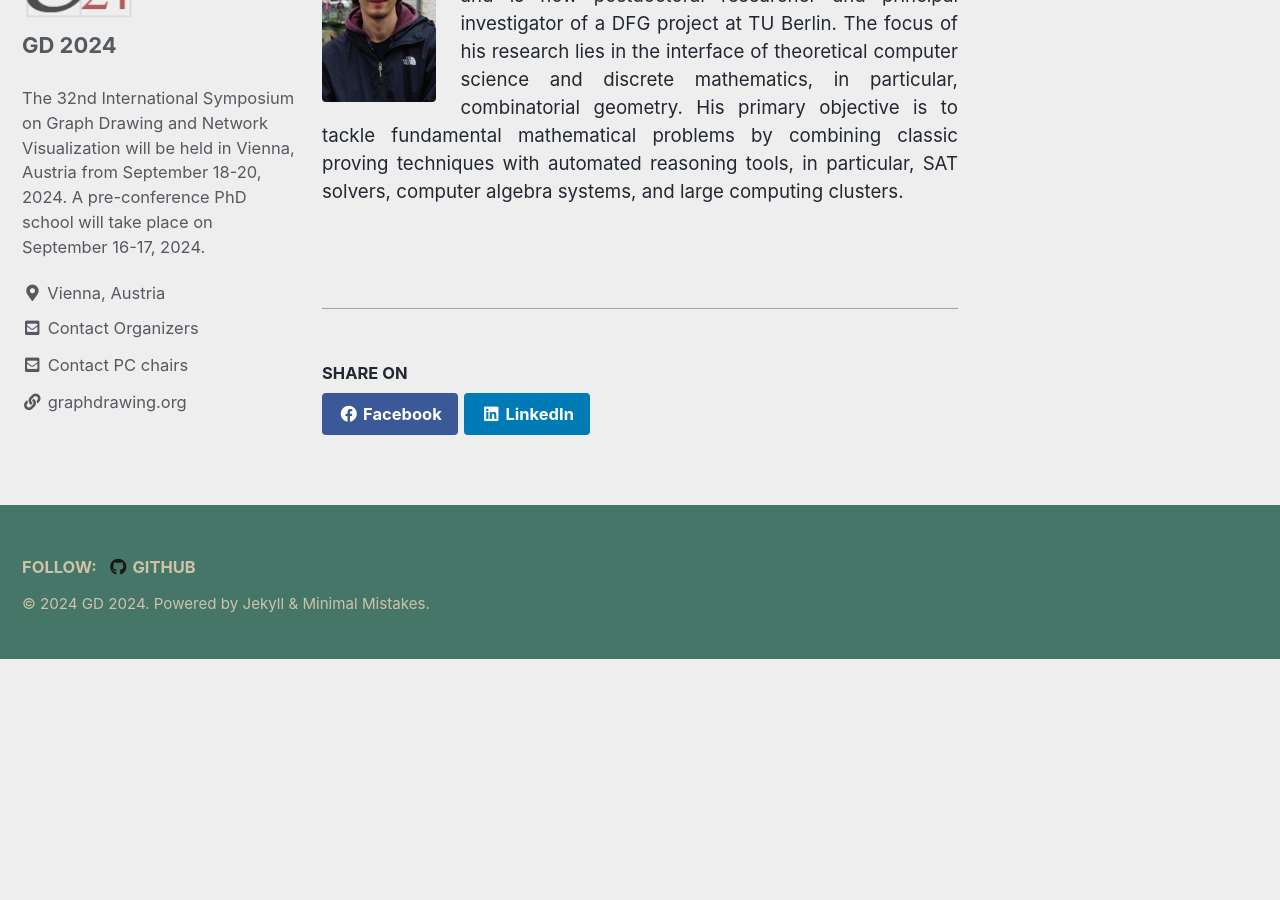
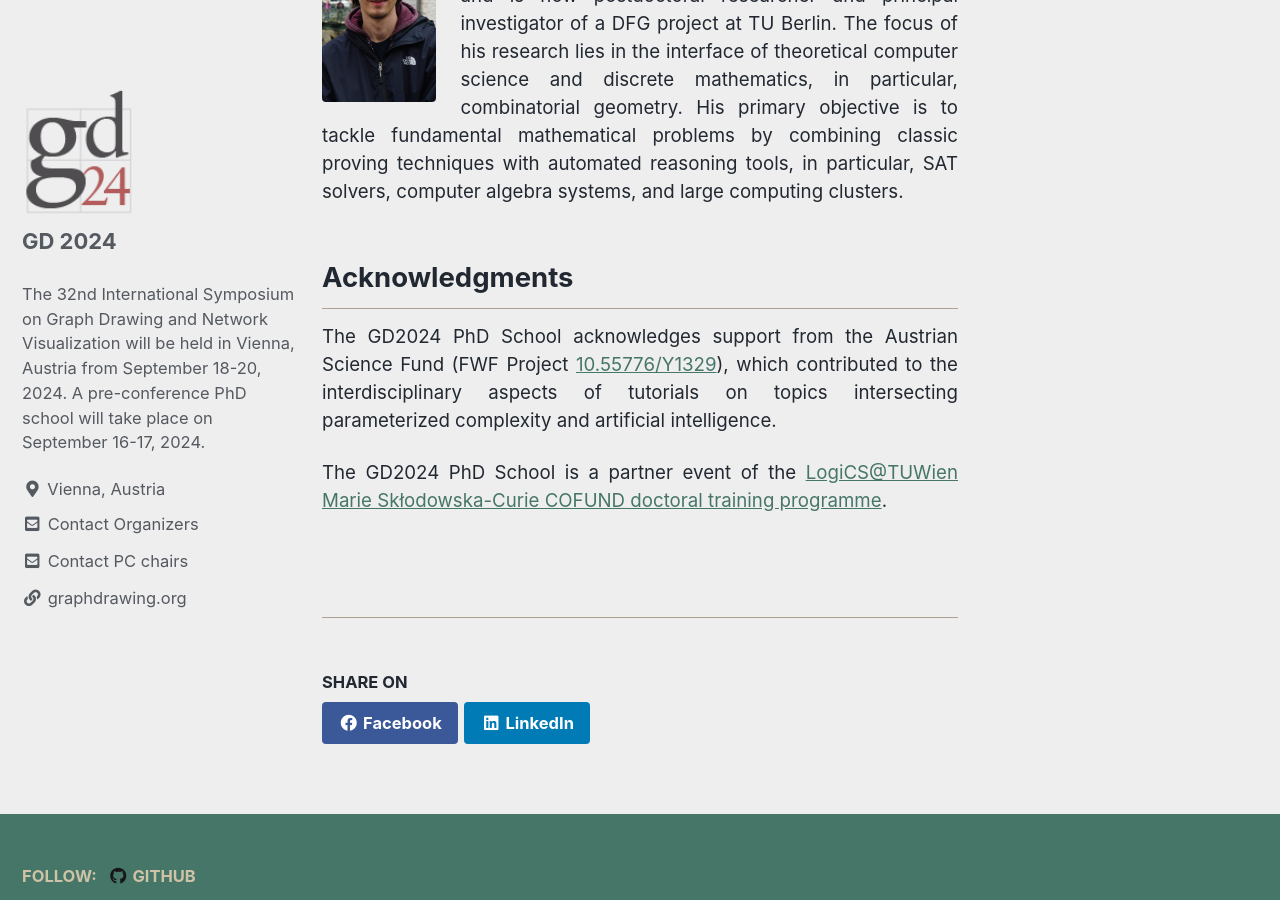
Before and after one commit to graphdrawing/gd2024, a Jekyll site: the page built from pages/school.md, in a window 1280 px wide and 900 px high, scrolled down 6007 px. Built offline with Jekyll 4.4.1, drawn with Linux system fonts in a browser that asks for light colours; cached includes are drawn as plain includes; before the commit the page ends 6666 px from its top, so only the background shows below that.

Commit message:
Update school.md

```diff
--- a/pages/school.md
+++ b/pages/school.md
@@ -167,3 +167,10 @@
 </figure>
 <p> Manfred Scheucher did his Bachelor and Master studies at TU Graz, his PhD with Stefan Felsner at the TU Berlin, and is now postdoctoral researcher and principal investigator of a DFG project at TU Berlin. The focus of his research lies in the interface of theoretical computer science and discrete mathematics, in particular, combinatorial geometry. His primary objective is to tackle fundamental mathematical problems by combining classic proving techniques with automated reasoning tools, in particular, SAT solvers, computer algebra systems, and large computing clusters. </p>
 </div>
+
+
+## Acknowledgments
+
+The GD2024 PhD School acknowledges support from the Austrian Science Fund (FWF Project <a href="https://www.ac.tuwien.ac.at/parameterized-analysis-in-ai/">10.55776/Y1329</a>), which contributed to the interdisciplinary aspects of tutorials on topics intersecting parameterized complexity and artificial intelligence.
+
+The GD2024 PhD School is a partner event of the <a href="https://www.vcla.at/msca/programme/">LogiCS@TUWien Marie Skłodowska-Curie COFUND doctoral training programme</a>.
```
